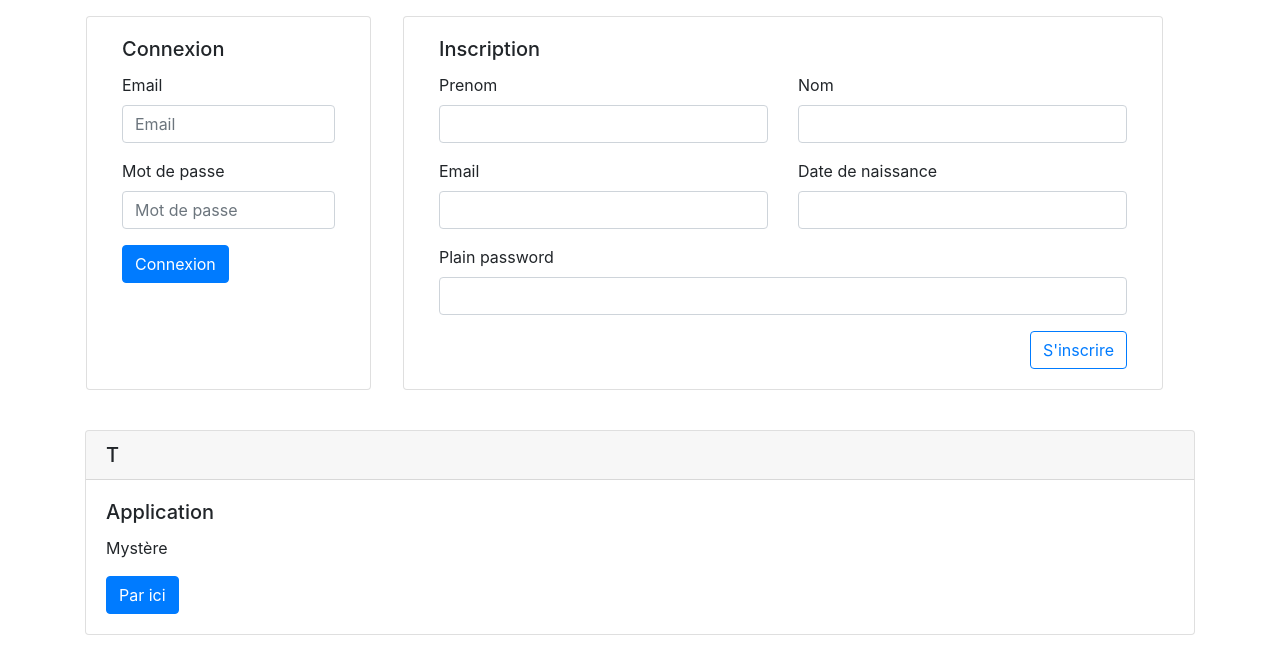
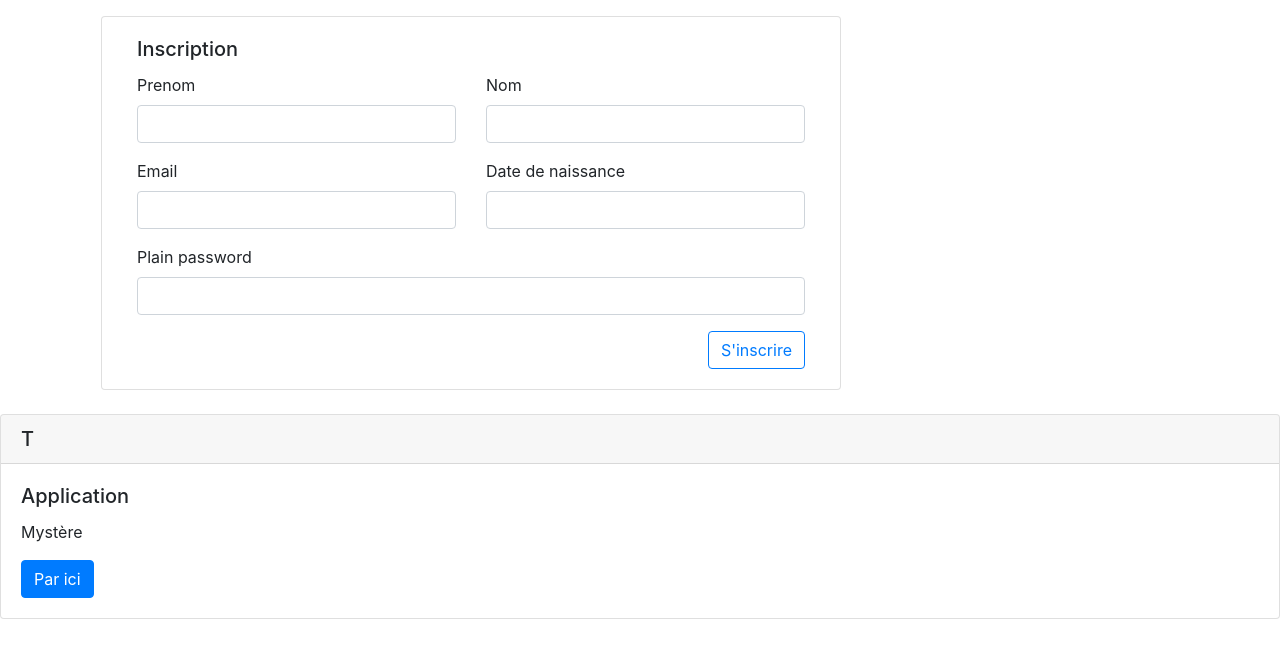
Before and after one commit to Heroszhen/projetfinal, a Symfony app: template templates/accueil/index.html.twig in a window 1280 px wide. Shown: the part 112-758 px from the top of the page. Run offline with Twig, Linux system fonts and the light colour scheme; the template is opened without the code that fills it, so the values that code supplies are empty; form fields are guessed from the names that the template uses; some libraries are stand-ins or nearby versions.

Commit message:
connexion1

```diff
--- a/src/Controller/AccueilController.php
+++ b/src/Controller/AccueilController.php
@@ -48,7 +48,7 @@ class AccueilController extends AbstractController
 
                 $this->addFlash('success','Votre compte a été créé avec succés !');
 
-                return $this->redirectToRoute('app_acceuil_inscription');
+                return $this->redirectToRoute('app_accueil_connexion');
             }else{
                 $this->addFlash('error', 'Le formulaire contient des erreurs !');
             }
@@ -74,7 +74,7 @@ class AccueilController extends AbstractController
             dump($error);
             $this->addFlash('error', 'Identifiant incorrects !');
         }elseif ($request->isMethod('POST')) {
-            //return $this->redirectToRoute('app_profil_index');
+            return $this->redirectToRoute('app_profil_index');
         }
 
         return $this->render('accueil/connexion.html.twig',
--- a/templates/accueil/index.html.twig
+++ b/templates/accueil/index.html.twig
@@ -5,23 +5,28 @@
 {% block body %}
 
    {# {% if app.user is null %} #} {# Si l'utilisateur n'est pas connecté #}
-<div class="row">
+{#<div class="row">
     <div class="card m-3 col-md-3">
         <div class="card-body">
             <h5 class="card-title">Connexion</h5>
-            <form>
+            <form method="post">
                 <div class="form-group">
-                    <label for="exampleInputEmail1">Email</label>
-                    <input type="email" class="form-control" id="exampleInputEmail1" aria-describedby="emailHelp" placeholder="Email">
+                    <label>Email</label>
+                    <input type="text" name="_username" class="form-control"
+                           value="{{ Prenom }}">
                 </div>
                 <div class="form-group">
-                    <label for="exampleInputPassword1">Mot de passe</label>
-                    <input type="password" class="form-control" id="exampleInputPassword1" placeholder="Mot de passe">
+                    <label>Mot de passe</label>
+                    <input type="password" name="_password" class="form-control">
                 </div>
-                <button type="submit" class="btn btn-primary">Connexion</button>
+                <div class="text-right">
+                    <button type="submit" class="btn btn-outline-primary">
+                        Se connecter
+                    </button>
+                </div>
             </form>
         </div>
-    </div>
+    </div>#}
 
     <div class="card m-3 col-md-8">
         <div class="card-body">
--- a/templates/base.html.twig
+++ b/templates/base.html.twig
@@ -14,10 +14,10 @@
         <div class="container">
             <ul class="navbar-nav">
                 {# {% if app.user is null %} #} {# Si l'utilisateur n'est pas connecté #}
-                <li class="nav-item"><a class="nav-link" href="">Connexion</a></li>
-                <li class="nav-item"><a class="nav-link" href="">Inscription</a></li>
+                <li class="nav-item"><a class="nav-link" href="{{ path('app_accueil_connexion') }}">Connexion</a></li>
+                <li class="nav-item"><a class="nav-link" href="{{ path('app_accueil_inscription') }}">Inscription</a></li>
                 {#{% else %} #}
-                <li class="nav-item"><a class="nav-link" href="">Déconnexion</a></li>
+                <li class="nav-item"><a class="nav-link" href="{{ path('app_accueil_connexion') }}">Déconnexion</a></li>
                 {# {% endif %} #}
             </ul>
 
```
Also changed, not shown: templates/accueil/connexion.html.twig (+6 -3 lines).
